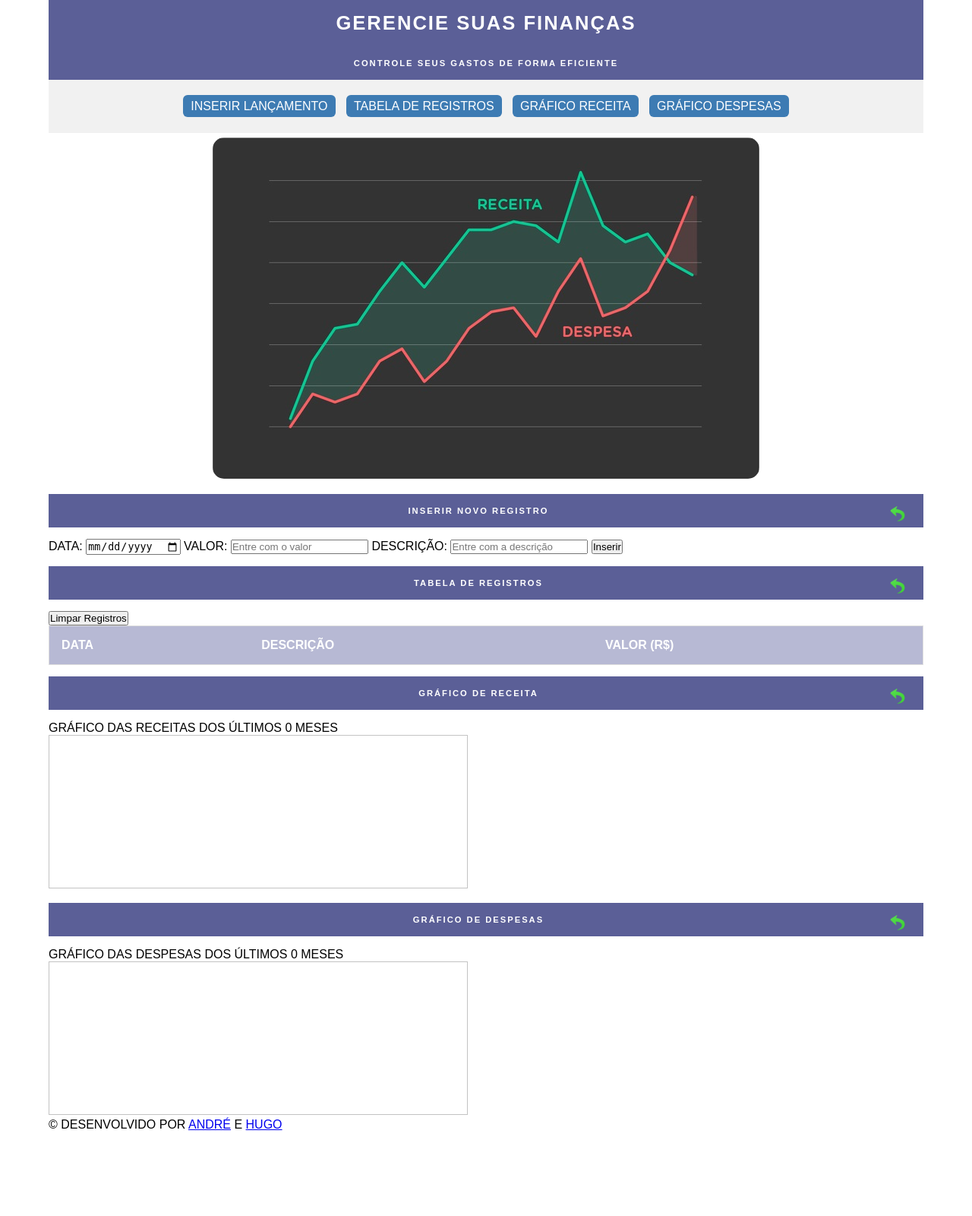
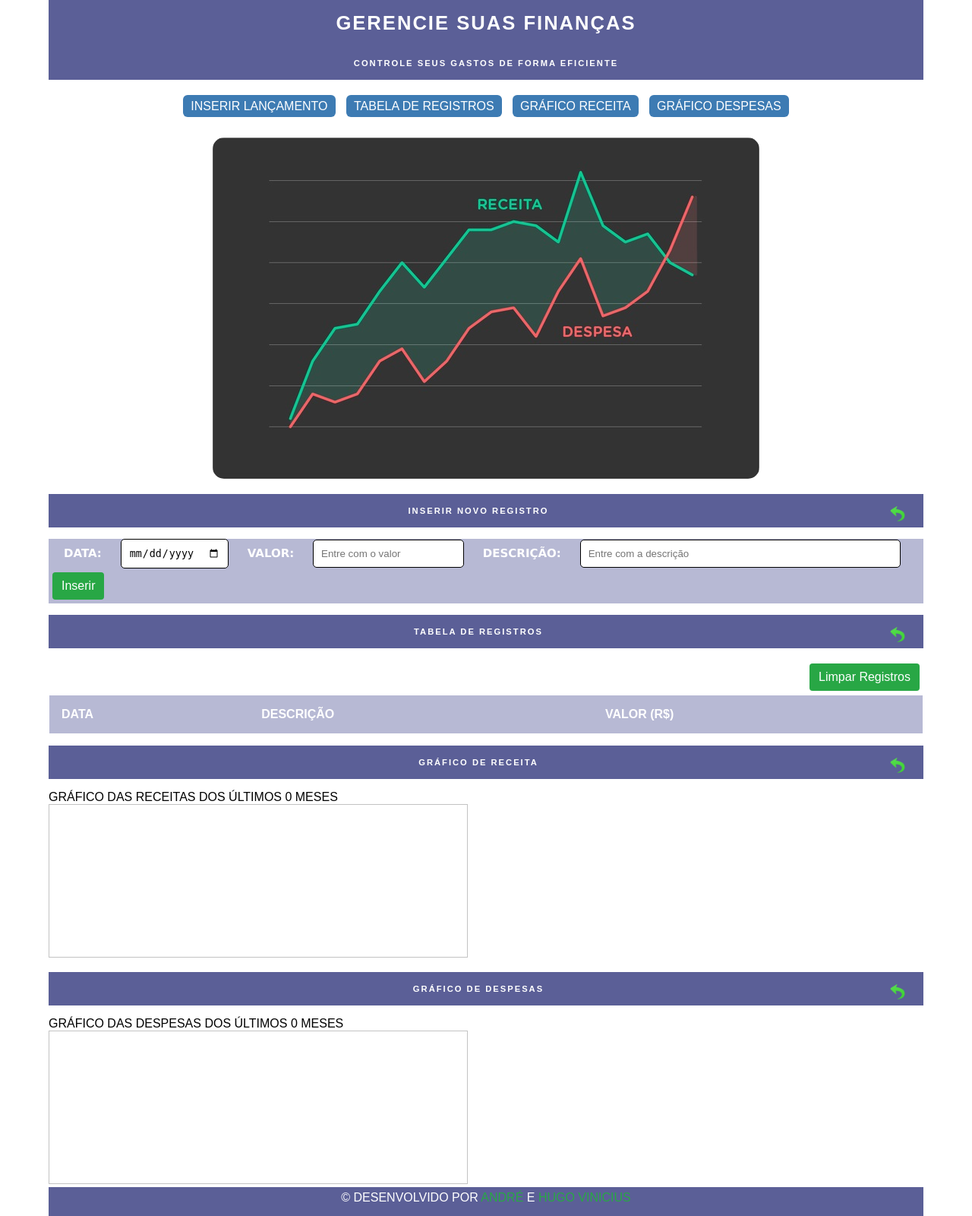
Before and after one commit to lordonebr/fea_lab1, a PHP site: page / in a window 1280 px wide. Shown: the whole page at 76% size. Before the commit the page ends 1487 px from the top, so only its background shows below. Run offline with PHP 8.4, Linux system fonts and the light colour scheme; lists and menus that the app fills with data are empty; a map, chart or similar area stays blank.

Commit message:
@HugoVinicius e @lordonebr - Formatando footer

```diff
--- a/src/css/estilo.css
+++ b/src/css/estilo.css
@@ -52,7 +52,7 @@
   width: 100%;
   height: 70px;
   line-height: 70px;
-  background-color: #f1f1f1;
+  background-color: white;
   border: 1px none #ccc;
   margin: 0 auto;
 }
@@ -85,7 +85,7 @@
   border-collapse: collapse;
   border-spacing: 0;
   width: 100%;
-  border: 1px solid #ddd;
+  border: 1px solid white;
 }
 .tabela thead {
   background: #b7b9d4;
@@ -100,4 +100,93 @@
   background-color: #f2f2f2;
 }
 
+.btn {
+  display: inline-block;
+  font-weight: 400;
+  text-align: center;
+  white-space: nowrap;
+  vertical-align: middle;
+  -webkit-user-select: none;
+  -moz-user-select: none;
+  -ms-user-select: none;
+  user-select: none;
+  border: 1px solid transparent;
+  padding: 0.375rem 0.75rem;
+  font-size: 1rem;
+  line-height: 1.5;
+  border-radius: 0.25rem;
+  transition: color 0.15s ease-in-out, background-color 0.15s ease-in-out, border-color 0.15s ease-in-out, box-shadow 0.15s ease-in-out;
+}
+
+.btn--sucesso {
+  border: none;
+  color: white;
+  background-color: #28a745;
+  border-color: #28a745;
+  margin: 5px;
+}
+.btn--sucesso:hover {
+  background-color: #212338;
+}
+
+.align--right {
+  float: right;
+}
+
+.formulario {
+  font-family: Verdana, Tahoma, sans-serif;
+  font-size: 15px;
+  background-color: #b7b9d4;
+  max-width: 100%;
+}
+.formulario label {
+  margin-left: 20px;
+  color: #ffffff;
+  font-weight: bold;
+}
+.formulario input,
+.formulario textarea {
+  padding: 10px;
+  color: black;
+  margin-left: 20px;
+  -webkit-border-radius: 5px;
+  -moz-border-radius: 5px;
+  border: 1px solid;
+}
+.formulario .inputLarge {
+  width: 400px;
+}
+.formulario textarea {
+  width: 400px;
+  height: 120px;
+  line-height: 20px;
+  max-width: 400px;
+}
+.formulario submit {
+  background-color: #66ffff;
+  height: 40px;
+  width: 100px;
+  font-weight: bold;
+  border-radius: 5px;
+  -webkit-border-radius: 5px;
+  -moz-border-radius: 5px;
+  border: 1px solid;
+  color: black;
+}
+
+.rodape {
+  background: #5b5f97;
+}
+.rodape p {
+  font-family: Arial, Helvetica, sans-serif;
+  color: white;
+  text-align: center;
+  font-size: 1rem;
+  padding: 5px;
+}
+.rodape p a {
+  text-decoration: none;
+  color: #28a745;
+}
+
 /*# sourceMappingURL=estilo.css.map */
--- a/src/css/estilo.scss
+++ b/src/css/estilo.scss
@@ -2,6 +2,7 @@ $corBase: #5b5f97;
 $corBaseDark: darken($corBase, 30%);
 $corBaselighten: lighten($corBase, 30%);
 $corBaseFonte: white;
+$corSucesso: #28a745;
 
 * {
   margin: 0;
@@ -38,7 +39,7 @@ $corBaseFonte: white;
     transition: 0.3s ease;
   }
 
-  .conteudo--espaco{
+  .conteudo--espaco {
     margin-top: 15px;
     margin-bottom: 15px;
   }
@@ -60,7 +61,7 @@ $corBaseFonte: white;
   width: 100%;
   height: 70px;
   line-height: 70px;
-  background-color: #f1f1f1;
+  background-color: $corBaseFonte;
   border: 1px none #ccc;
   margin: 0 auto;
 
@@ -97,11 +98,11 @@ $corBaseFonte: white;
   border-collapse: collapse;
   border-spacing: 0;
   width: 100%;
-  border: 1px solid #ddd;
+  border: 1px solid #{$corBaseFonte};
 
-  thead{
-      background: $corBaselighten;
-      color: $corBaseFonte;
+  thead {
+    background: $corBaselighten;
+    color: $corBaseFonte;
   }
 
   th,
@@ -114,3 +115,101 @@ $corBaseFonte: white;
     background-color: #f2f2f2;
   }
 }
+
+.btn {
+  display: inline-block;
+  font-weight: 400;
+  text-align: center;
+  white-space: nowrap;
+  vertical-align: middle;
+  -webkit-user-select: none;
+  -moz-user-select: none;
+  -ms-user-select: none;
+  user-select: none;
+  border: 1px solid transparent;
+  padding: 0.375rem 0.75rem;
+  font-size: 1rem;
+  line-height: 1.5;
+  border-radius: 0.25rem;
+  transition: color 0.15s ease-in-out, background-color 0.15s ease-in-out, border-color 0.15s ease-in-out,
+    box-shadow 0.15s ease-in-out;
+}
+
+.btn--sucesso {
+  border: none;
+  color: $corBaseFonte;
+  background-color: $corSucesso;
+  border-color: $corSucesso;
+  margin: 5px;
+
+  &:hover {
+    background-color: $corBaseDark;
+  }
+}
+
+.align--right {
+  float: right;
+}
+
+.formulario {
+  font-family: Verdana, Tahoma, sans-serif;
+  font-size: 15px;
+  background-color: $corBaselighten;
+  max-width: 100%;
+
+  label {
+    margin-left: 20px;
+    color: #ffffff;
+    font-weight: bold;
+  }
+
+  input,
+  textarea {
+    padding: 10px;
+    color: black;
+    margin-left: 20px;
+    -webkit-border-radius: 5px;
+    -moz-border-radius: 5px;
+    border: 1px solid;
+  }
+
+  .inputLarge {
+    width: 400px;
+  }
+
+  textarea {
+    width: 400px;
+    height: 120px;
+    line-height: 20px;
+    max-width: 400px;
+  }
+
+  submit {
+    background-color: #66ffff;
+    height: 40px;
+    width: 100px;
+    font-weight: bold;
+    border-radius: 5px;
+    -webkit-border-radius: 5px;
+    -moz-border-radius: 5px;
+    border: 1px solid;
+    color: black;
+  }
+}
+
+.rodape {
+  background: $corBase;
+
+  p {
+    font-family: Arial, Helvetica, sans-serif;
+    color: $corBaseFonte;
+    text-align: center;
+    font-size: 1rem;
+    padding: 5px;
+
+    a {
+      text-decoration: none;
+      color: #28a745;
+    }
+  }
+}
--- a/src/index.html
+++ b/src/index.html
@@ -33,16 +33,16 @@
                     <a class="menu--topo" href="#topo"><img src="img/voltar.png" alt="voltar" height="20"
                             width="20"></a>
                 </h4>
-                <form id="formRegistro">
+                <form class="formulario" id="formRegistro" >
                     <label for="valueDate">Data:</label>
                     <input type="date" id="valueDate" name="date" placeholder="Entre com a data" required>
                     <label for="valueInput">Valor:</label>
                     <input type="text" id="valueInput" name="value" maxlength="6" placeholder="Entre com o valor"
                         required>
                     <label for="valueDescription">Descrição:</label>
-                    <input type="text" id="valueDescription" name="description" maxlength="30"
+                    <input class="inputLarge" type="text" id="valueDescription" name="description" maxlength="60"
                         placeholder="Entre com a descrição">
-                    <button type="submit" id='addSubmitBtn'>Inserir</button>
+                    <button type="submit" id='addSubmitBtn' class="btn btn--sucesso">Inserir</button>
                 </form>
             </section>
             <section id="tabela">
@@ -50,7 +50,7 @@
                     <a class="menu--topo" href="#topo"><img src="img/voltar.png" alt="voltar" height="20"
                             width="20"></a>
                 </h4>
-                <button type="button" id='clearBtn'>Limpar Registros</button>
+                <button type="button" id='clearBtn' class="btn btn--sucesso align--right">Limpar Registros</button>
                 <table id="tableRegistros" class="tabela">
                     <thead>
                         <tr>
@@ -89,9 +89,9 @@
                 </canvas>
             </section>
         </aside>
-        <footer>
+        <footer class="rodape">
             <p>&copy; Desenvolvido por <a href="https://github.com/lordonebr" target="_blank">André</a> e <a
-                    href="https://github.com/hugovinicius" target="_blank">Hugo</a>
+                    href="https://github.com/hugovinicius" target="_blank">Hugo Vinicius</a>
                 <p>
         </footer>
     </div>
```
Also changed, not shown: 1 other file.
